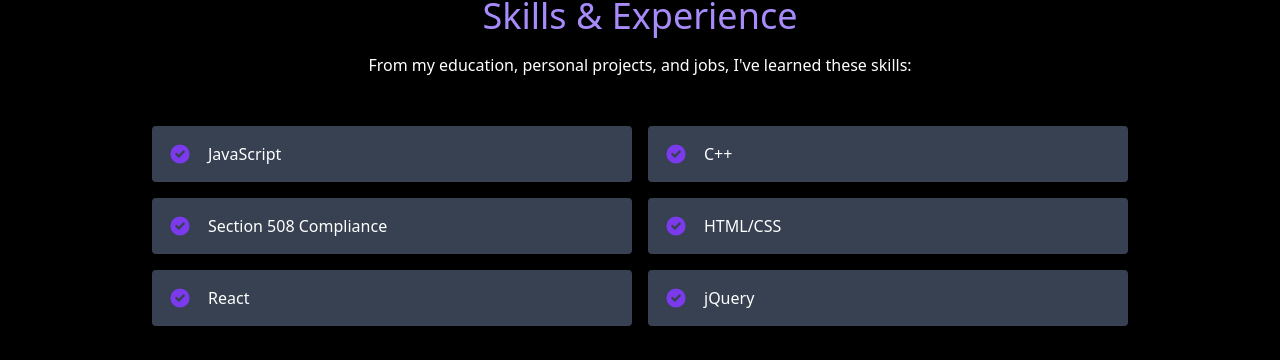
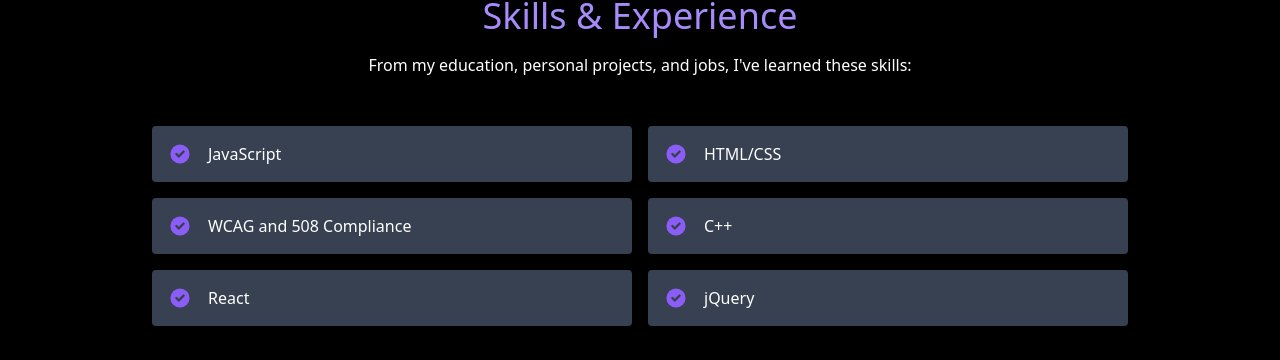
Before and after one commit to alexfox361/alexfox-portfolio, a React (Create React App) app: page / in a window 1280 px wide. Shown: the part 816-1176 px from the top of the page. Built offline with nearby package versions, Linux system fonts and the light colour scheme.

Commit message:
who cares
this

```diff
--- a/src/components/Navbar.js
+++ b/src/components/Navbar.js
@@ -12,13 +12,13 @@
           </a>
         </a>
         <nav className="md:mr-auto text-white md:ml-4 md:py-1 md:pl-4 md:border-l md:border-white	flex flex-wrap items-center text-base justify-center">
-          <a href="#projects" className="mr-5 hover:text-white">
+          <a href="#projects" className="mr-5 hover:text-purple-400">
             Projects
           </a>
-          <a href="#skills" className="mr-5 hover:text-white">
+          <a href="#skills" className="mr-5 hover:text-purple-400">
             Skills
           </a>
-          <a href="#contact" className="mr-5 hover:text-white">
+          <a href="#contact" className="mr-5 hover:text-purple-400">
             Contact
           </a>
         </nav>
--- a/src/components/Skills.js
+++ b/src/components/Skills.js
@@ -19,7 +19,7 @@
           {skills.map((skill) => (
             <div key={skill} className="p-2 sm:w-1/2 w-full">
               <div className="bg-gray-700 rounded flex p-4 h-full items-center">
-                <CheckCircleIcon className="text-purple-600 w-6 h-6 flex-shrink-0 mr-4" />
+                <CheckCircleIcon className="text-purple-500 w-6 h-6 flex-shrink-0 mr-4" />
                 <span className="title-font font-medium text-white">
                   {skill}
                 </span>
--- a/src/data.js
+++ b/src/data.js
@@ -35,9 +35,9 @@
 
 export const skills = [
   "JavaScript",
+  "HTML/CSS",
+  "WCAG and 508 Compliance",
   "C++",
-  "Section 508 Compliance",
-  "HTML/CSS",
   "React",
   "jQuery",
 ];
```
